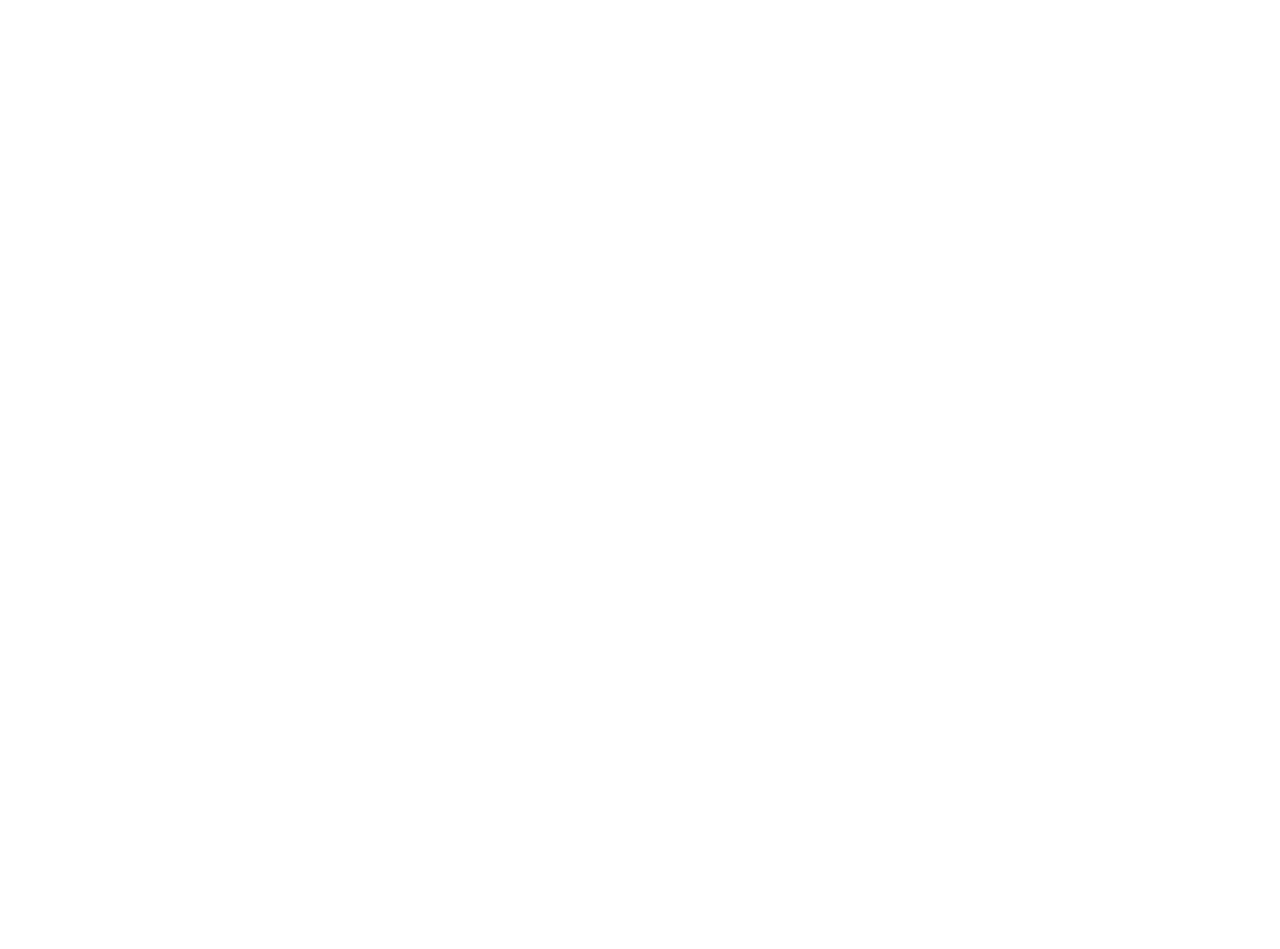
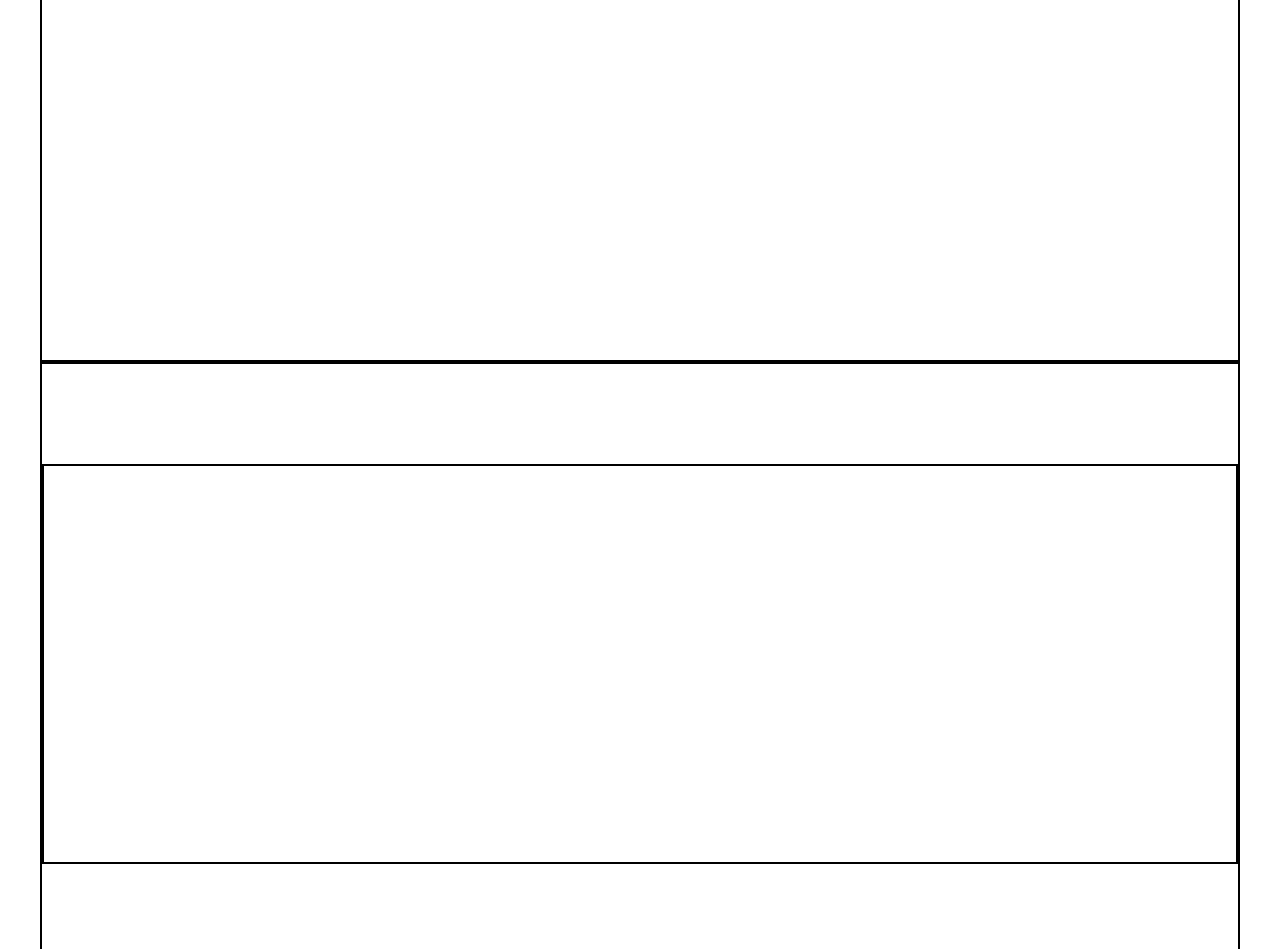
Before and after one commit to GiacomoAccardi/proj-html-vuejs, a Vue app: page / in a window 1280 px wide. Shown: the part 148-1097 px from the top of the page. Before the commit the page ends 800 px from the top, so only its background shows below. Built offline with nearby package versions, Linux system fonts and the light colour scheme.

Commit message:
[UPD] Created a basic layout structure for my main component

```diff
--- a/src/components/AppMain.vue
+++ b/src/components/AppMain.vue
@@ -5,11 +5,94 @@
 </script>
 
 <template>
+<main>
+
+    <!--new arrival's-->
     <div>
+        <div class="container1200">
+            <div class="content d-flex flex-column h-400 layout-db"></div>
+        </div>
+    </div>
 
+    <!-- fetured products -->
+    <div class="container1200 layout-db">
+        <div class="content d-flex flex-column h-400 layout-db mt-100 mb-100"></div>
     </div>
+
+    <!-- collections -->
+    <div>
+        <div class="content h-400 d-flex">
+            <div class="col-4 layout-db"></div>
+            <div class="col-4 layout-db"></div>
+            <div class="col-4 layout-db"></div>
+        </div>
+    </div>
+
+    <!-- bestseller -->
+    <div>
+        <div class="container1200">
+            <div class="content d-flex flex-column h-400 layout-db mt-100"></div>
+        </div>
+    </div>
+
+    <!-- discount and free shipping -->
+    <div>
+        <div class="container1200 d-flex h-400 layout-db">
+            <div class="col-12 d-flex align-center g-100">
+                <div class="box layout-db"></div>
+                <div class="box layout-db"></div>
+            </div>
+        </div>
+    </div>
+
+    <!-- new arrivals -->
+    <div>
+        <div class="layout-db">
+            <div class="content d-flex flex-column h-400 layout-db mt-100 mb-100"></div>
+        </div>
+    </div>
+
+    <!-- quote -->
+    <div>
+        <div class="container1200">
+            <div class="content d-flex flex-column h-400 layout-db"></div>
+        </div>
+    </div>
+
+    <!-- from our blog -->
+    <div>
+        <div>
+            <div class="container1200">
+                <div class="content d-flex flex-column h-400 layout-db mt-100"></div>
+            </div>
+        </div>
+    </div>
+
+    <!-- featured, on sale, top rated, latest reviews -->
+                <!--popolerò dinamicamente questa sezione-->
+    <div>
+        <div class="container1200">
+            <div class="content d-flex flex-column h-400 layout-db"></div>
+        </div>
+    </div>
+
+</main>
+
 </template>
 
 <style lang="scss">
+@use "../styles/partials/variables";
 
+.p-updwn100{
+    padding: 100px 0;
+}
+
+.box{
+    height: 300px;
+    width: calc(100% / 2);
+}
+
+.g-100{
+    gap: 80px;
+}
 </style>
--- a/src/styles/generals.scss
+++ b/src/styles/generals.scss
@@ -47,7 +47,7 @@
     border: 2px solid black;
 }
 
-// column system
+// column system ----------------------------------------------------------------------------------||||||||||||||||||||||||||||
 
 .col-1 {
     width: calc((100% / 12) * 1);
@@ -96,3 +96,19 @@
 .col-12 {
     width: calc((100% / 12) * 12);
 }
+
+//------------------------------------------------------------------------------------------------||||||||||||||||||||||||||||
+
+//utilities
+
+.h-400 {
+    height: 400px;
+}
+
+.mt-100 {
+    margin-top: 100px;
+}
+
+.mb-100 {
+    margin-bottom: 100px;
+}
```
